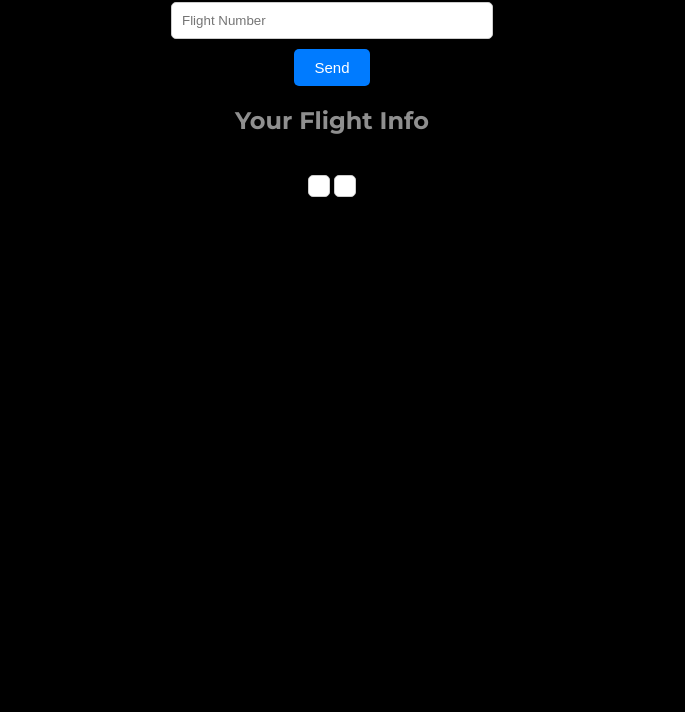
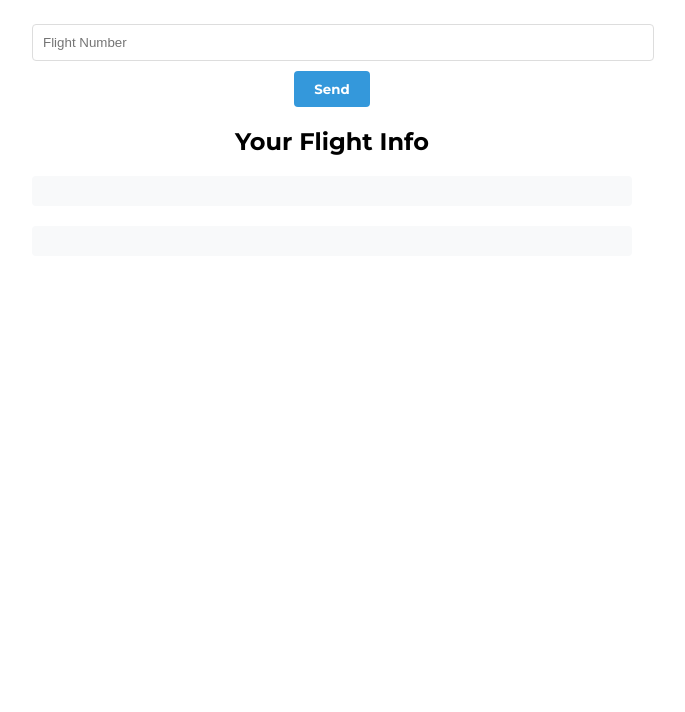
Before and after one commit to AmaraX7/VueLight, a website: page public/index.html in a window 1280 px wide. Shown: the part 88-800 px from the top of the page, without its empty margins (308-993 px from the left). Drawn offline with Linux system fonts and the light colour scheme.

Commit message:
Update style.css

```diff
--- a/public/style.css
+++ b/public/style.css
@@ -1,61 +1,47 @@
-/* Estilo general del cuerpo */
 body {
   font-family: 'Montserrat', sans-serif;
-    background-color: #000000;
-    color: #8f8f8f;
-    margin: 0;
-    padding: 0;
+  max-width: 600px;
+  margin: 0 auto;
+  padding: 20px;
   text-align: center;
 }
 
-  /* Encabezado principal */
 h1 {
-    color: #FFCC00;
-    margin-top: 20px;
+  color: #3498db;
 }
 
-  /* Estilo para el input */
 input {
   padding: 10px;
   margin: 10px 0;
-    border: 1px solid #ccc;
-    border-radius: 5px;
-    width: 80%;
-    max-width: 300px;
+  width: 100%;
+  border: 1px solid #ddd;
+  border-radius: 4px;
 }
 
-  /* Botón */
 button {
-    font-size: 15px;
+  background-color: #3498db;
+  color: white;
   padding: 10px 20px;
-    background-color: #007BFF;
-    color: white;
   border: none;
-    border-radius: 5px;
+  border-radius: 4px;
   cursor: pointer;
+  font-family: 'Montserrat', sans-serif;
+  font-weight: bold;
 }
 
 button:hover {
-    background-color: #0056b3;
+  background-color: #2980b9;
 }
 
-  /* Contenedor de información */
-  #infoDisplay {
+#infoDisplay, #extraInfo {
   margin-top: 20px;
-    padding: 10px;
-    border: 1px solid #ccc;
-    border-radius: 5px;
-    background-color: #fff;
-    display: inline-block;
-    text-align: left;
+  padding: 15px;
+  background-color: #f8f9fa;
+  border-radius: 4px;
+  font-size: 18px;
 }
 
 #extraInfo {
-    margin-top: 20px;
-    padding: 10px;
-    border: 1px solid #ccc;
-    border-radius: 5px;
-    background-color: #fff;
-    display: inline-block;
-    text-align: left;
+  color: #e74c3c;
+  font-weight: bold;
 }
```
Lines whose indentation alone changed are shown as unchanged.
